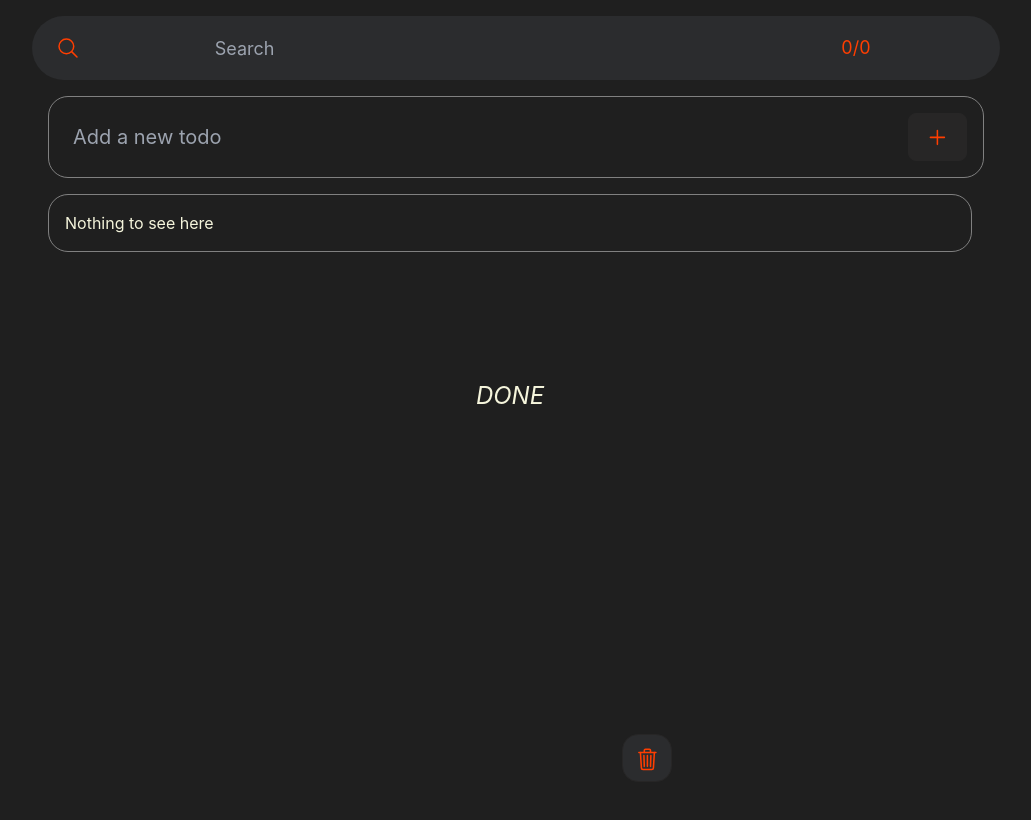
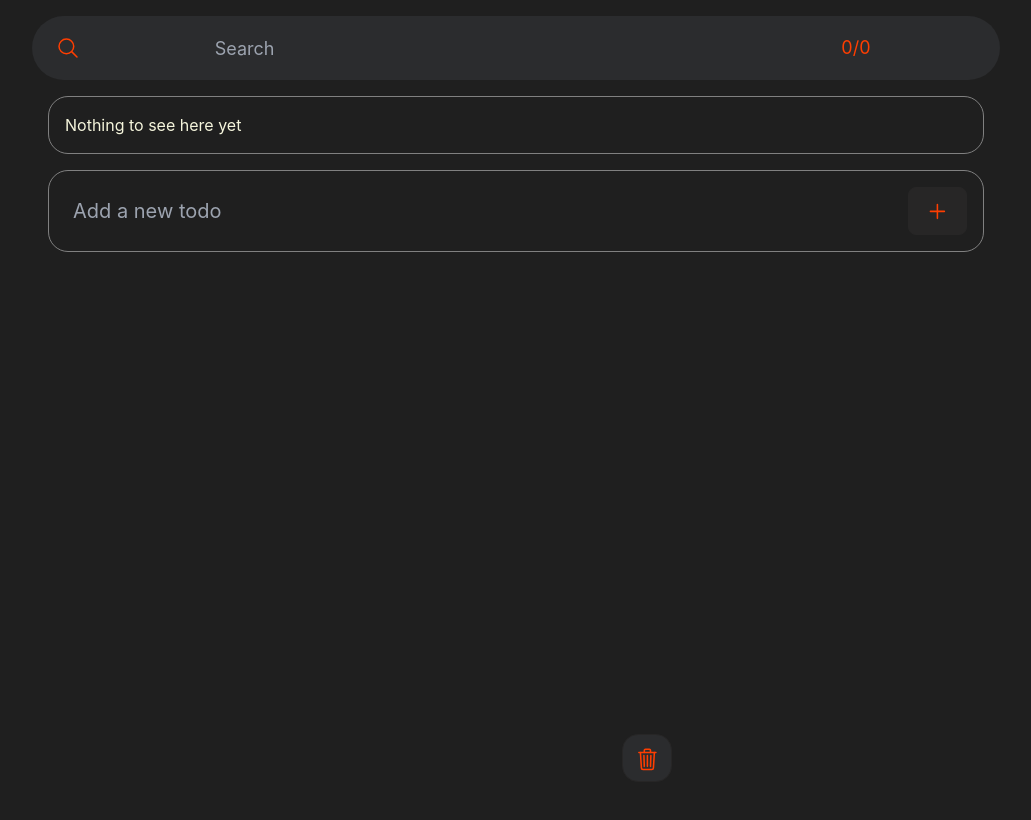
Before and after one commit to KingImoh/CheckIt, a Svelte app: page / in a window 1280 px wide. Shown: the top 820 px of the page, without its empty margins (124-1155 px from the left). Built offline with nearby package versions, Linux system fonts and the light colour scheme.

Commit message:
:sparkles:Done Section added

```diff
--- a/src/component/toDo.svelte
+++ b/src/component/toDo.svelte
@@ -31,6 +31,14 @@
 </script>
 
 <div class="bodyCon">
+  {#if doneTodos.length && !pendingTodos.length}
+    <div class="item">You've done everything</div>
+  {/if}
+
+  {#if !doneTodos.length && !pendingTodos.length}
+    <div class="item">Nothing to see here yet</div>
+  {/if}
+
   <div class="item">
     <input
       type="text"
@@ -48,14 +56,9 @@
   <div id="list" class="pr-10">
     {#each pendingTodos as item (item.id)}
       <ToDoItem {...item} />
-    {:else}
-      {#if doneTodos.length > 0}
-        <div class="item">You've done everything</div>
-      {:else}
-        <div class="item">Nothing to see here</div>
-      {/if}
     {/each}
 
+    {#if doneTodos.length}
       <div class="mt-32 pb-32">
         <div
           class="text-2xl uppercase justify-self-center flex justify-center italic"
@@ -66,13 +69,13 @@
           <ToDoItem {...item} />
         {/each}
       </div>
+    {/if}
   </div>
 </div>
 
 <style>
   .bodyCon {
     padding: 1rem;
-
     max-width: 1000px;
     margin: 0 auto;
   }
@@ -82,9 +85,9 @@
     overflow-y: scroll;
     padding-right: 0.75rem;
   }
-  .done {
+  /* .done {
     text-decoration: line-through;
-  }
+  } */
   .item {
     display: flex;
     border: 1px solid grey;
```
Lines whose indentation alone changed are shown as unchanged.
